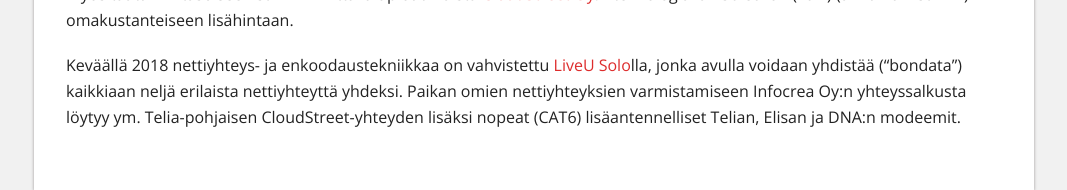
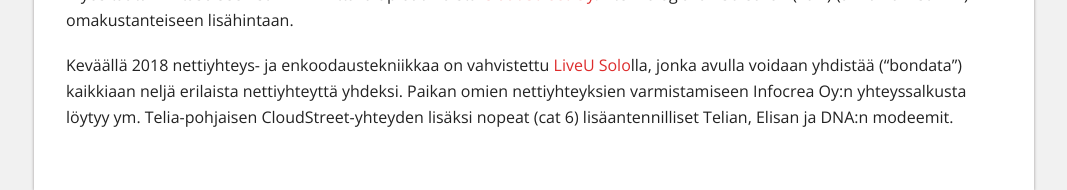
Before and after one commit to Pyppe/infocrea.fi, a Jekyll site: the page built from nettiyhteys.md, in a window 1280 px wide. Shown: the part 1054-1244 px from the top of the page, without its empty margins (106-1173 px from the left). Built offline with Jekyll 4.4.1, drawn with Linux system fonts in a browser that asks for light colours.

Commit message:
nettiyhteys-edit

```diff
--- a/nettiyhteys.md
+++ b/nettiyhteys.md
@@ -27,4 +27,4 @@ Tarvittaessa voidaan toimittaa Broadcasterin tai VidiU:n [MAC-osoitteet](http://
 
 Jos tapahtumatilassa (tai melko lähellä) on käytettävissä riittävän hyvä (3G/4G/LTE-)mobiiliyhteys, myös sitä on mahdollista käyttää tarvittaessa lisäantennilla vahvistettuna jopa HD-tasoiseen striimaukseen. Soneran 4G-yhteyttä käytettäessä voidaan myös taata HD-tasoiseen striimiin riittävä upload-kaista [CloudStreet Oy](http://www.cloudstreet.co/):n teknologialla 150 euron (+alv) (á max 6 h striimi) omakustanteiseen lisähintaan.
 
-Keväällä 2018 nettiyhteys- ja enkoodaustekniikkaa on vahvistettu [LiveU Solo](https://gosolo.tv/)lla, jonka avulla voidaan yhdistää ("bondata") kaikkiaan neljä erilaista nettiyhteyttä yhdeksi. Paikan omien nettiyhteyksien varmistamiseen Infocrea Oy:n yhteyssalkusta löytyy ym. Telia-pohjaisen CloudStreet-yhteyden lisäksi nopeat (CAT6) lisäantennelliset Telian, Elisan ja DNA:n modeemit.
+Keväällä 2018 nettiyhteys- ja enkoodaustekniikkaa on vahvistettu [LiveU Solo](https://gosolo.tv/)lla, jonka avulla voidaan yhdistää ("bondata") kaikkiaan neljä erilaista nettiyhteyttä yhdeksi. Paikan omien nettiyhteyksien varmistamiseen Infocrea Oy:n yhteyssalkusta löytyy ym. Telia-pohjaisen CloudStreet-yhteyden lisäksi nopeat (cat 6) lisäantennilliset Telian, Elisan ja DNA:n modeemit.
```
